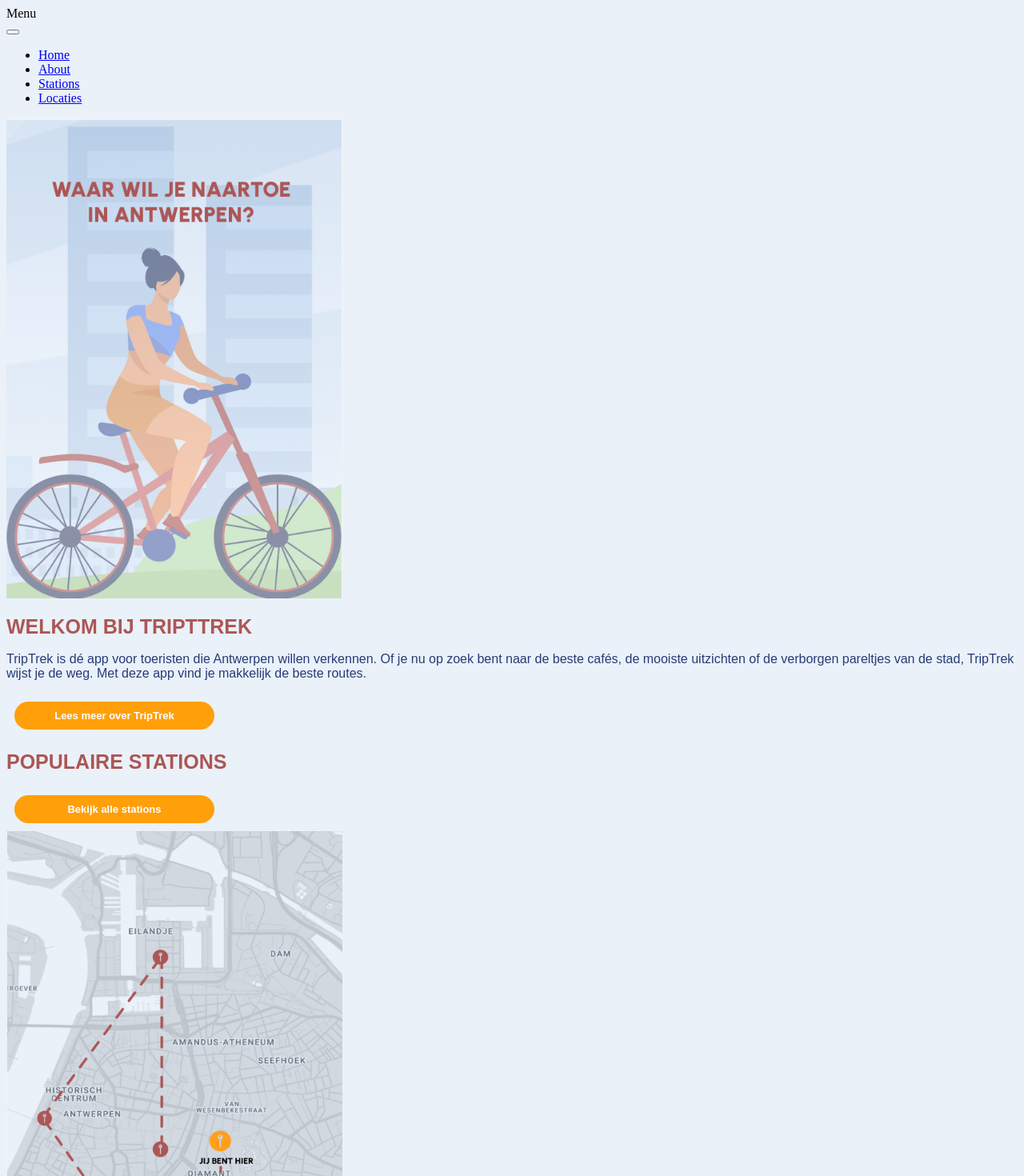
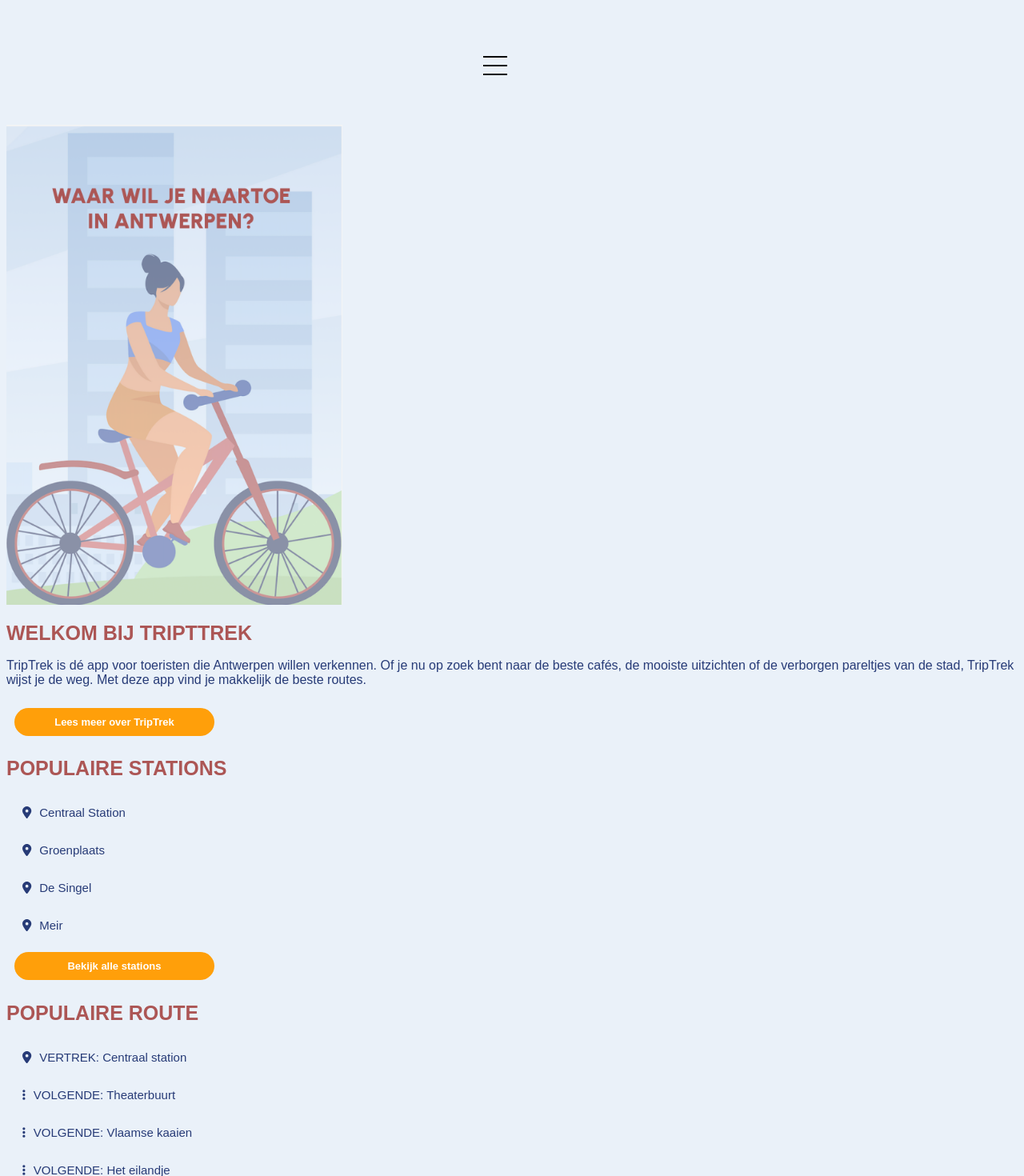
Before and after one commit to verschuerenceline/React, a Next.js app: page / in a window 1280 px wide. Shown: the top 1470 px of the page at 80% size. Built offline with nearby package versions, Linux system fonts and the light colour scheme.

Commit message:
homepage has icons

```diff
--- a/package.json
+++ b/package.json
@@ -9,6 +9,9 @@
     "lint": "next lint"
   },
   "dependencies": {
+    "@fortawesome/fontawesome-svg-core": "^6.4.0",
+    "@fortawesome/free-solid-svg-icons": "^6.4.0",
+    "@fortawesome/react-fontawesome": "^0.2.0",
     "@mui/material": "^5.13.0",
     "eslint": "8.36.0",
     "eslint-config-next": "13.2.4",
@@ -16,6 +19,7 @@
     "react": "18.2.0",
     "react-burger-menu": "^3.0.9",
     "react-dom": "18.2.0",
+    "react-helmet": "^6.1.0",
     "react-router-dom": "^6.11.1",
     "swr": "^2.1.1"
   },
--- a/src/components/Layout.js
+++ b/src/components/Layout.js
@@ -1,26 +1,27 @@
-import Link from 'next/link'
 import React, { useState } from 'react';
 import styles from '@/styles/Navbar.module.css';
+import Link from 'next/link';
 
 export default function Layout({ children }) {
-  const [isOpen, setIsOpen] = useState(false);
+  const [isMenuOpen, setIsMenuOpen] = useState(false);
 
-  const handleToggle = () => {
-    setIsOpen(!isOpen);
+  const handleMenuToggle = () => {
+    setIsMenuOpen(!isMenuOpen);
   };
 
   return (
-
-  <>
+    <div>
       <nav className={styles.navbar}>
-        <div className={styles.navbar}>Menu</div>
+        <div className={styles.navbar}></div>
         <button
-          className={`${styles["navbar-toggler"]} ${isOpen ? styles["open"] : ""}`}
-          onClick={handleToggle}
+          className={`${styles["navbar-toggler"]} ${isMenuOpen ? styles["open"] : ""}`}
+          onClick={handleMenuToggle}
         >
           <span></span>
+          <span></span>
+          <span></span>
         </button>
-        <ul className={`${styles["navbar-nav"]} ${isOpen ? styles["open"] : ""}`}>
+        <ul className={`${styles["navbar-nav"]} ${isMenuOpen ? styles["open"] : ""}`}>
           <li className={styles["nav-item"]}>
             <Link href="/">Home</Link>
           </li>
@@ -36,6 +37,6 @@
         </ul>
       </nav>
       <main>{children}</main>
-    </>
-  )
+    </div>
+  );
 }
--- a/src/pages/about.js
+++ b/src/pages/about.js
@@ -16,7 +16,6 @@
 
     <div>
     <div className={styles.banner}>
-      <img src="/assets/banner.over.png" alt="Banner Image" className={styles.bannerImage} />
       <h1 className={styles.title}>OVER {network.name}</h1>
     </div>
     <div>
--- a/src/pages/index.js
+++ b/src/pages/index.js
@@ -1,4 +1,6 @@
 import React from 'react';
+import { FontAwesomeIcon } from '@fortawesome/react-fontawesome';
+import { faEllipsisVertical, faLocationDot } from '@fortawesome/free-solid-svg-icons';
 import Image from 'next/image';
 import ButtonInfo from '../components/ButtonInfo';
 import Footer from '../components/Footer';
@@ -24,10 +26,48 @@
       </div>
 
       <h1 className={styles.title}>Populaire stations</h1>
+        <div className={styles.iconContainer}>
+        <FontAwesomeIcon icon={faLocationDot} className={styles.icon} />
+          <p>Centraal Station</p>
+        </div>
+        <div className={styles.iconContainer}>
+          <FontAwesomeIcon icon={faLocationDot} className={styles.icon} />
+          <p>Groenplaats</p>
+        </div>
+        <div className={styles.iconContainer}>
+          <FontAwesomeIcon icon={faLocationDot} className={styles.icon} />
+          <p>De Singel</p>
+        </div>
+        <div className={styles.iconContainer}>
+          <FontAwesomeIcon icon={faLocationDot} className={styles.icon} />
+          <p>Meir</p>
+        </div>
 
       <div className="MyComponent">
         <ButtonInfo label="Bekijk alle stations" onClick={handleClick} className={styles.buttonallestations}/>
       </div>
+
+      <h1 className={styles.title}>Populaire route</h1>
+        <div className={styles.iconContainer}>
+          <FontAwesomeIcon icon={faLocationDot} className={styles.icon} />
+          <p>VERTREK: Centraal station</p>
+        </div>
+        <div className={styles.iconContainer}>
+          <FontAwesomeIcon icon={faEllipsisVertical} className={styles.icon} />
+          <p>VOLGENDE: Theaterbuurt</p>
+        </div>
+        <div className={styles.iconContainer}>
+          <FontAwesomeIcon icon={faEllipsisVertical} className={styles.icon} />
+          <p>VOLGENDE: Vlaamse kaaien</p>
+        </div>
+        <div className={styles.iconContainer}>
+          <FontAwesomeIcon icon={faEllipsisVertical} className={styles.icon} />
+          <p>VOLGENDE: Het eilandje</p>
+        </div>
+        <div className={styles.iconContainer}>
+          <FontAwesomeIcon icon={faLocationDot} className={styles.icon} />
+          <p>EINDE: Meir</p>
+        </div>
 
       <div>
         <Image src="/assets/route.png" alt="Mijn afbeelding" width={420} height={600} />
@@ -39,6 +79,5 @@
 
     </>
 
-
   );
 }
--- a/src/styles/Home.module.css
+++ b/src/styles/Home.module.css
@@ -36,3 +36,17 @@
     font-family: 'Urbanist', sans-serif !important;
     font-weight: 500 !important;
   }
+
+
+.iconContainer {
+   display: flex;
+   align-items: center;
+    font-family: 'Urbanist', sans-serif;
+    font-size: 15px;
+    color: #273B77;
+    padding-left: 20px;
+}
+
+.icon {
+  margin-right: 10px;
+}
--- a/src/styles/Navbar.module.css
+++ b/src/styles/Navbar.module.css
@@ -0,0 +1,63 @@
+.navbar {
+    display: flex;
+    align-items: center;
+    justify-content: space-between;
+    padding: 1rem;
+    font-family: 'Urbanist', sans-serif;
+    text-transform: uppercase;
+    font-weight: bold;
+    font-size: 15px;
+  }
+
+  .navbar-toggler {
+    display: flex;
+    flex-direction: column;
+    justify-content: space-between;
+    width: 30px;
+    height: 24px;
+    background-color: transparent;
+    border: none;
+    cursor: pointer;
+    padding: 0;
+  }
+
+  .navbar-toggler span {
+    display: block;
+    width: 100%;
+    height: 2px;
+    background-color: #000;
+    transition: all 0.3s ease;
+  }
+
+  .open span:first-child {
+    transform: rotate(45deg) translate(2px, 2px);
+  }
+
+  .open span:nth-child(2) {
+    opacity: 0;
+  }
+
+  .open span:last-child {
+    transform: rotate(-45deg) translate(2px, -2px);
+  }
+
+  .navbar-nav {
+    display: flex;
+    flex-direction: column;
+    gap: 1rem;
+    list-style: none;
+    margin: 0;
+    padding: 0;
+    visibility: hidden;
+    opacity: 0;
+    transition: all 0.3s ease;
+  }
+
+  .open .navbar-nav {
+    visibility: visible;
+    opacity: 1;
+  }
+
+  .nav-item {
+    text-align: center;
+  }
```
Also changed, not shown: public/assets/Favicon.png (deleted), 2 other files (tests, documents, lock files or other folders).
